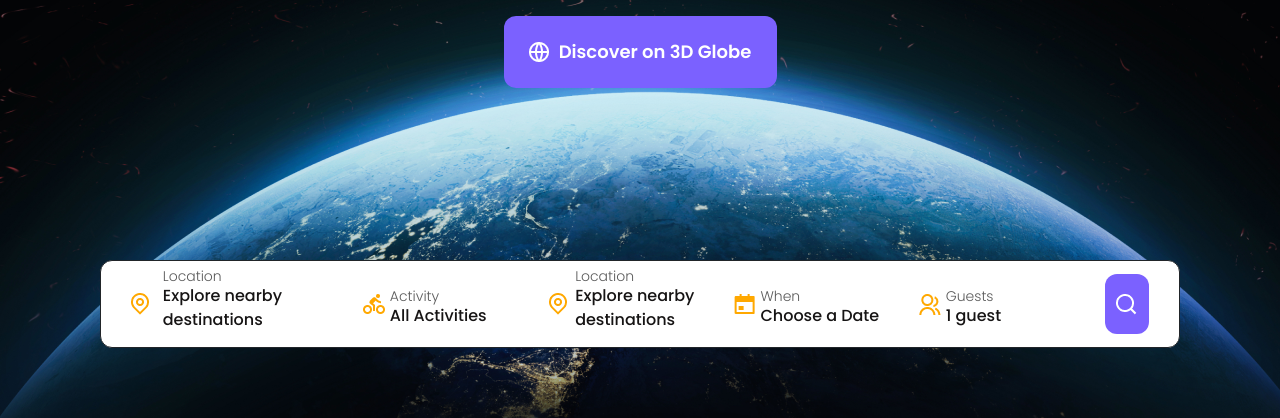
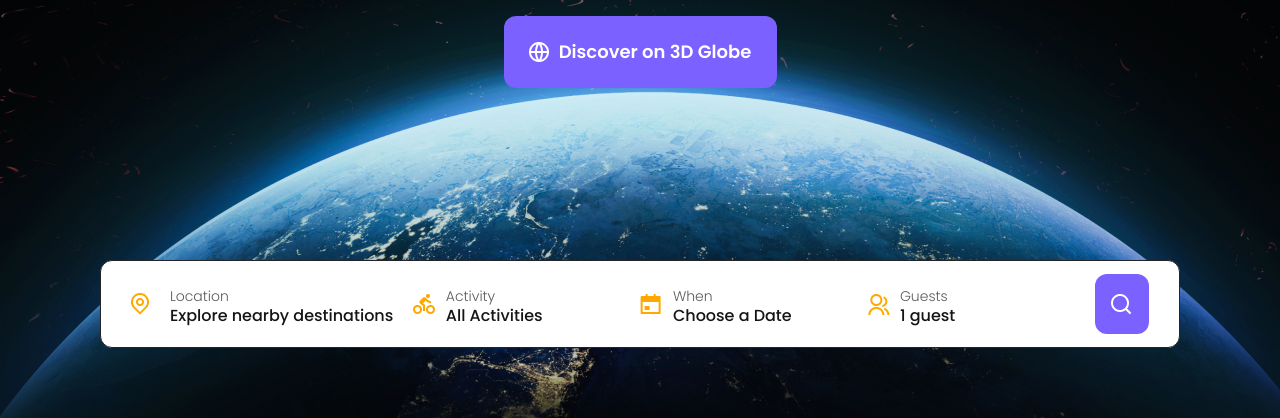
Before and after one commit to KemaleEziz/Travel-design, a plain HTML site: page index.html in a window 1280 px wide. Shown: the part 379-797 px from the top of the page. Drawn offline with nearby package versions, Linux system fonts and the light colour scheme.

Commit message:
html error fixed

```diff
--- a/index.html
+++ b/index.html
@@ -69,11 +69,6 @@
           <img src="./assets/image/vel.png" alt="bicycle icon" />
           <span>Activity</span>
           <h4>All Activities</h4>
-        </div>
-        <div class="nested-field">
-          <img src="./assets/image/location.png" alt="location icon" />
-          <span>Location</span>
-          <h4>Explore nearby destinations</h4>
         </div>
         <div class="nested-field">
           <img src="./assets/image/business.png" alt="calendar icon" />
```
